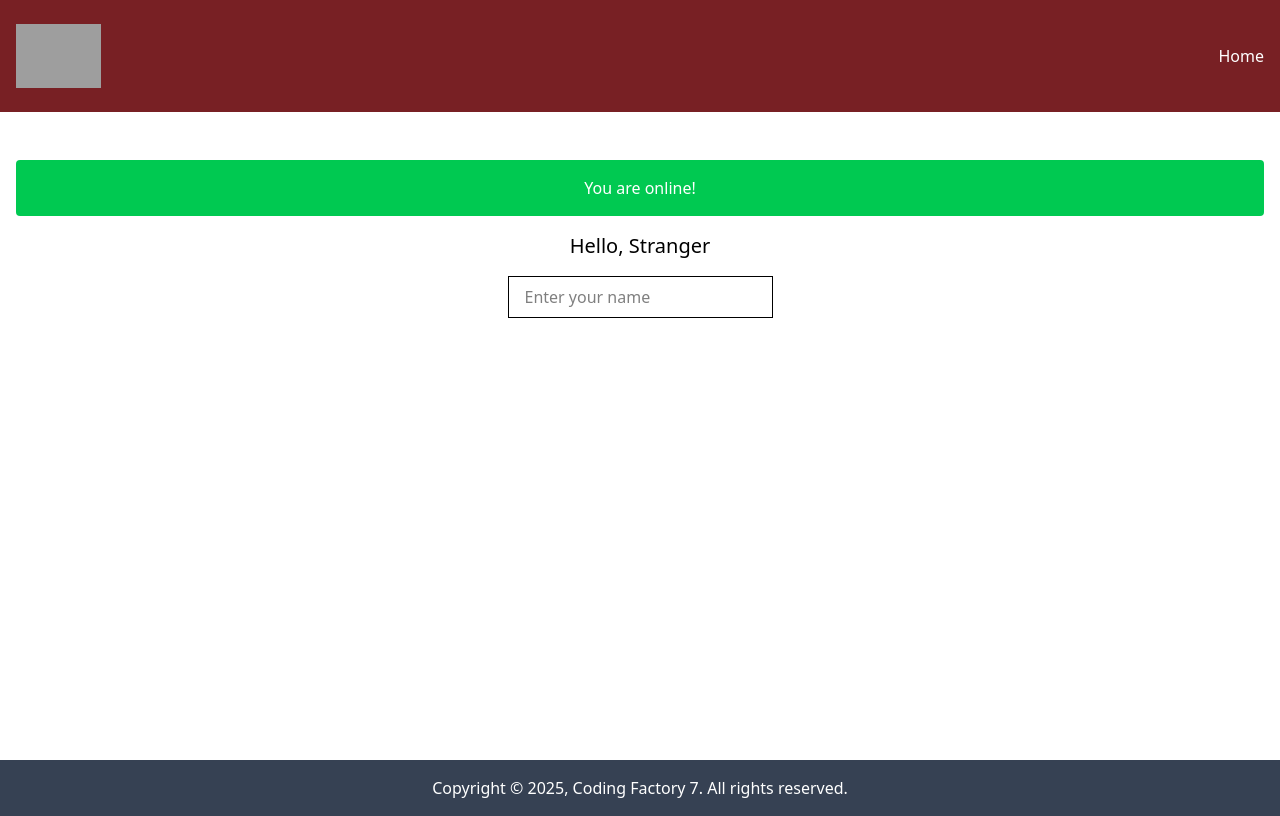
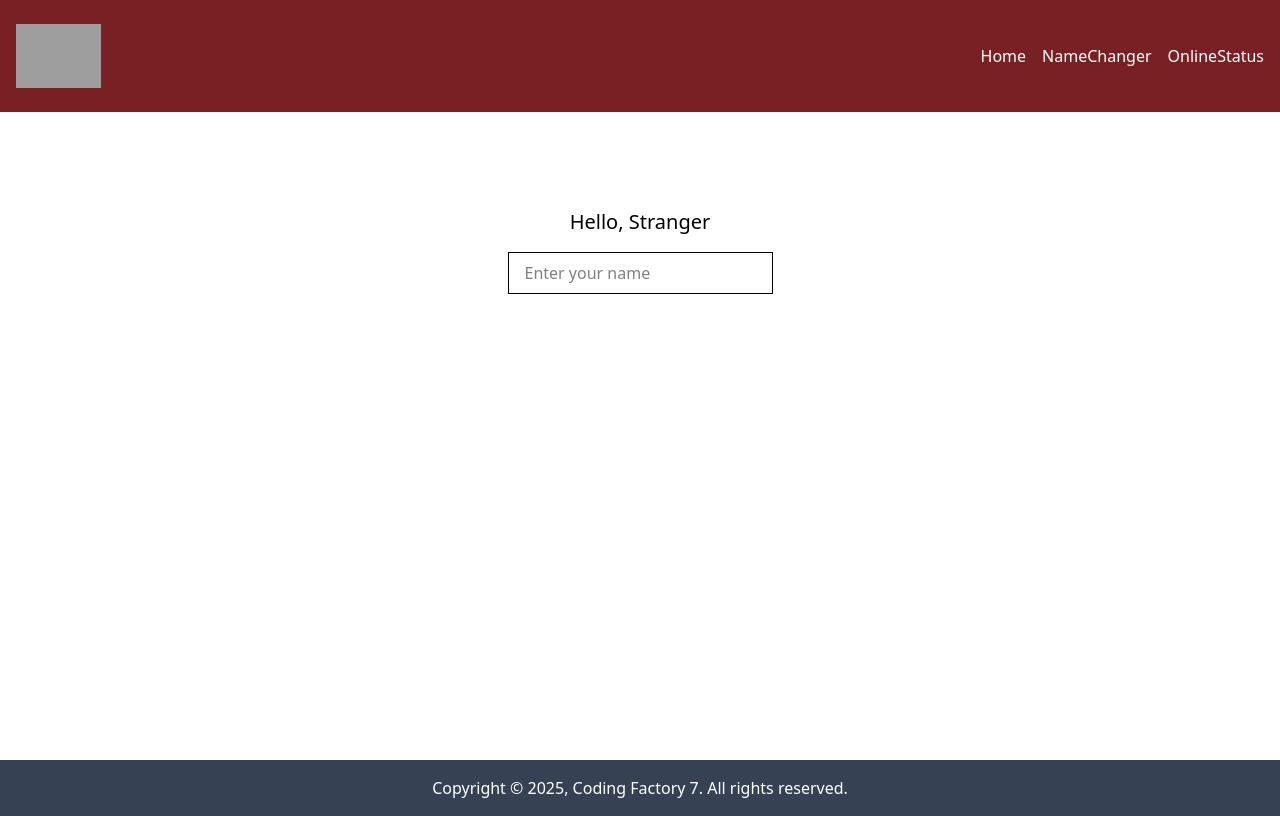
Before and after one commit to jstam2023/cf7-components-intro, a React (Vite) app: page /examples/name-changer in a window 1280 px wide. Built offline with nearby package versions, Linux system fonts and the light colour scheme; grey boxes are pictures that could not be loaded.

Commit message:
feat(router): use react-router Links instead of tag

```diff
--- a/package.json
+++ b/package.json
@@ -14,6 +14,7 @@
     "lucide-react": "^0.536.0",
     "react": "^19.1.0",
     "react-dom": "^19.1.0",
+    "react-router": "^7.7.1",
     "tailwindcss": "^4.1.11"
   },
   "devDependencies": {
--- a/src/App.tsx
+++ b/src/App.tsx
@@ -1,27 +1,32 @@
-//
+import {BrowserRouter, Routes, Route} from "react-router";
+import HomePage from "./pages/HomePage.tsx";
+import NameChangerPage from "./pages/NameChangerPage.tsx";
 // import ClassComponent from "./components/ClassComponent.tsx";
 // import FunctionalComponent from "./components/FunctionalComponent.tsx";
 // import ArrowFunctionalComponent from "./components/ArrowFunctionalComponent.tsx";
 // import ArrowFunctionalComponentWithProps from "./components/ArrowFunctionalComponentWithProps.tsx";
 // import ArrowFunctionalComponentWithPropsType from "./components/ArrowFunctionalComponentWithPropsType.tsx";
 import Layout from "./components/Layout.tsx";
+// import OnlineStatus from "./components/OnlineStatus.tsx";
+import OnlineStatusPage from "./pages/OnlineStatusPage.tsx";
 // import CounterWithReducer from "./components/CounterWithReducer.tsx";
 // import CounterAdvancedWithCustomHook from "./components/CounterAdvancedWithCustomHook.tsx";
 // import CounterWithCustomHook from "./components/CounterWithCustomHook.tsx";
 // import CounterWithMoreStates from "./components/CounterWithMoreStates.tsx";
 // import CounterAdvanced from "./components/CounterAdvanced.tsx";
 // import Counter from "./components/Counter.tsx";
-import NameChanger from "./components/NameChanger.tsx";
-import OnlineStatus from "./components/OnlineStatus.tsx";
+// import NameChanger from "./components/NameChanger.tsx";
+// import OnlineStatus from "./components/OnlineStatus.tsx";
 // import FunctionalComponentWithState from "./components/FunctionalComponentWithState.tsx";
 // import ClassComponentWithState from "./components/ClassComponentWithState.tsx";
 // import Todo from "./components/Todo/Todo.tsx"
+import UserPage from "./pages/UserPage.tsx";
 
 function App() {
 
   return (
     <>
-        <Layout>
+        {/*<Layout>*/}
 
         {/*<ClassComponent />*/}
         {/*<ViteIntro />*/}
@@ -42,10 +47,27 @@ function App() {
         {/*    <CounterAdvancedWithCustomHook/>*/}
         {/*    <CounterWithReducer/>*/}
         {/*    <Todo/>*/}
-            <OnlineStatus />
-                <NameChanger/>
+        {/*    <OnlineStatus />*/}
+        {/*        <NameChanger/>*/}
+        {/*</Layout>*/}
 
-        </Layout>
+
+        <BrowserRouter>
+            <Layout>
+                <Routes>
+                    {/*<Route path="/" element={<HomePage />} />*/}
+                    <Route index element={<HomePage />} />
+
+                    <Route path="examples">
+                        <Route path="name-changer" element={<NameChangerPage />}/>
+                        <Route path="online-status" element={<OnlineStatusPage />}/>
+                    </Route>
+                    <Route path="users/:userId" element={<UserPage />}/>
+
+                </Routes>
+            </Layout>
+        </BrowserRouter>
+
     </>
   )
 }
--- a/src/components/Header.tsx
+++ b/src/components/Header.tsx
@@ -1,4 +1,5 @@
 import CodingFactoryLogo from "./CodingFactoryLogo.tsx";
+import {Link} from "react-router";
 
 const Header = () => {
     return (
@@ -6,7 +7,12 @@ const Header = () => {
             <header className="bg-[#782024] fixed w-full">
                 <div className="container mx-auto px-4 py-2 flex items-center justify-between">
                     <CodingFactoryLogo/>
-                    <a className="text-white hover:underline hover:underline-offset-4" href="/">Home</a>
+                    <nav className="flex gap-4">
+                        {/*<a className="text-white hover:underline hover:underline-offset-4" href="/">Home</a>*/}
+                        <Link to="/" className="text-white hover:underline hover:underline-offset-4">Home</Link>
+                        <Link to="/examples/name-changer" className="text-white hover:underline hover:underline-offset-4">NameChanger</Link>
+                        <Link to="/examples/online-status" className="text-white hover:underline hover:underline-offset-4">OnlineStatus</Link>
+                    </nav>
 
                 </div>
             </header>
--- /dev/null
+++ b/src/components/HeaderResponsive.tsx
@@ -0,0 +1,59 @@
+import CodingFactoryLogo from "./CodingFactoryLogo.tsx";
+import {Link} from "react-router";
+import {useState} from "react";
+import {Menu, X} from "lucide-react"
+
+const HeaderResponsive = () => {
+    const [menuOpen, setMenuOpen] = useState(false);
+
+
+    return (
+        <>
+            <header className="bg-[#782024] fixed w-full">
+                <div className="container mx-auto px-4 py-2 flex items-center justify-between">
+                    <CodingFactoryLogo/>
+
+                    <button
+                    className="text-white md:hidden"
+                    onClick={()=> setMenuOpen(!menuOpen)}
+                    >
+                        {menuOpen ? <X size={36}/> : <Menu size={36}/>}
+                    </button>
+
+                    <nav
+                        // className="flex gap-4"
+                        className={`${
+                            menuOpen ? "block" : "hidden"
+                        } md:flex gap-4 bg-cf-dark-red text-white absolute top-24 left-0 w-full md:w-auto md:static p-4 md:p-0`}
+                    >
+
+                        {/*<a className="text-white hover:underline hover:underline-offset-4" href="/">Home</a>*/}
+                        <Link
+                            to="/"
+                            className="block md-inline text-white hover:underline hover:underline-offset-4"
+                            onClick={()=> setMenuOpen(false)}
+                        >Home
+                        </Link>
+                        <Link
+                            to="/examples/name-changer"
+                            className="block md-inline text-white hover:underline hover:underline-offset-4"
+                            onClick={()=> setMenuOpen(false)}
+                        >
+                            NameChanger
+                        </Link>
+                        <Link
+                            to="/examples/online-status"
+                            className="block md-inline text-white hover:underline hover:underline-offset-4"
+                            onClick={()=> setMenuOpen(false)}
+                        >
+                            OnlineStatus
+                        </Link>
+                    </nav>
+
+                </div>
+            </header>
+        </>
+    )
+}
+
+export default HeaderResponsive;
--- a/src/components/Layout.tsx
+++ b/src/components/Layout.tsx
@@ -1,6 +1,7 @@
 import React from "react";
-import Header from "./Header.tsx";
+// import Header from "./Header.tsx";
 import Footer from "./Footer";
+import HeaderResponsive from "./HeaderResponsive.tsx";
 
 interface LayoutProps {
     children: React.ReactNode;
@@ -9,7 +10,8 @@ interface LayoutProps {
 const Layout = ({children}: LayoutProps) => {
     return (
         <>
-            <Header/>
+            {/*<Header/>*/}
+            <HeaderResponsive />
             <div className="container mx-auto min-h-[95vh] pt-28">
                 {children}
             </div>
--- a/src/components/NameChanger.tsx
+++ b/src/components/NameChanger.tsx
@@ -19,7 +19,7 @@ const NameChanger = () => {
 
     return (
         <>
-            <h1 className="text-center text-xl pt-4">Hello, {name || "Stranger"}</h1>
+            <h1 className="text-center text-xl pt-24">Hello, {name || "Stranger"}</h1>
             <div className="text-center mt-4">
                 <input
                     type="text"
--- a/src/components/OnlineStatus.tsx
+++ b/src/components/OnlineStatus.tsx
@@ -20,7 +20,7 @@ const OnlineStatus = () => {
 
     return (
         <>
-            <div className={`text-white text-center mt-12 p-4 mx-4 rounded ${isOnline ? "bg-green-500" : "bg-cf-dark-red"}`}>
+            <div className={`text-white text-center mt-24 p-4 mx-4 rounded ${isOnline ? "bg-green-500" : "bg-cf-dark-red"}`}>
                 { isOnline ? "You are online!" : "You are offline!"}
 
             </div>
--- /dev/null
+++ b/src/pages/HomePage.tsx
@@ -0,0 +1,16 @@
+import {useEffect} from "react";
+
+const HoePage = () => {
+
+    useEffect(() => {
+        document.title = "homePage";
+    }, []);
+
+    return (
+        <>
+            <h1 className="text-bold text-2xl text-center mt-24">Home Page</h1>
+        </>
+    )
+}
+
+export default HoePage;
--- /dev/null
+++ b/src/pages/NameChangerPage.tsx
@@ -0,0 +1,17 @@
+import NameChanger from "../components/NameChanger.tsx";
+import {useEffect} from "react";
+
+const NameChangerPage = () => {
+
+    useEffect(() => {
+        document.title = "CF7 Name Changer"
+    }, []);
+
+    return (
+        <>
+            <NameChanger />
+        </>
+    )
+}
+
+export default NameChangerPage;
--- /dev/null
+++ b/src/pages/OnlineStatusPage.tsx
@@ -0,0 +1,17 @@
+import {useEffect} from "react";
+import OnlineStatus from "../components/OnlineStatus.tsx";
+
+const OnlineStatusPage = () => {
+
+    useEffect(() => {
+        document.title = "CF7 Online Status"
+    }, []);
+
+    return (
+        <>
+            <OnlineStatus />
+        </>
+    )
+}
+
+export default OnlineStatusPage;
--- /dev/null
+++ b/src/pages/UserPage.tsx
@@ -0,0 +1,20 @@
+import {useEffect} from "react";
+import {useParams} from "react-router";
+
+const UserPage = () => {
+    const {userId} = useParams();
+
+
+
+    useEffect(() => {
+        document.title = `CF7 User id: ${userId}`
+    }, [userId]);
+    return(
+        <>
+            <h1 className="text-center mt-24 text-bold text-2xl">User with id: {userId}</h1>
+
+        </>
+    )
+}
+
+export default UserPage;
```
Also changed, not shown: 1 other file (tests, documents, lock files or other folders).
